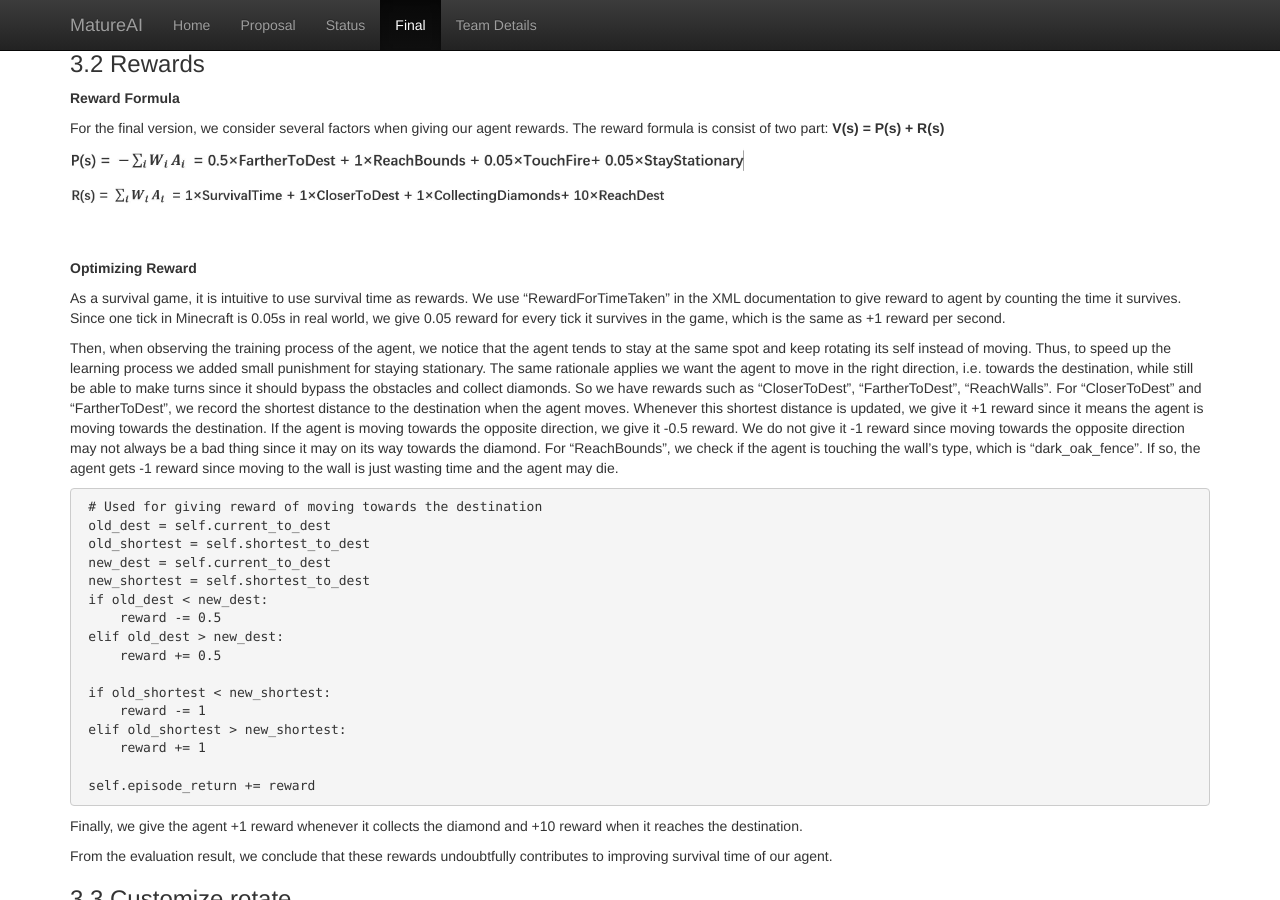
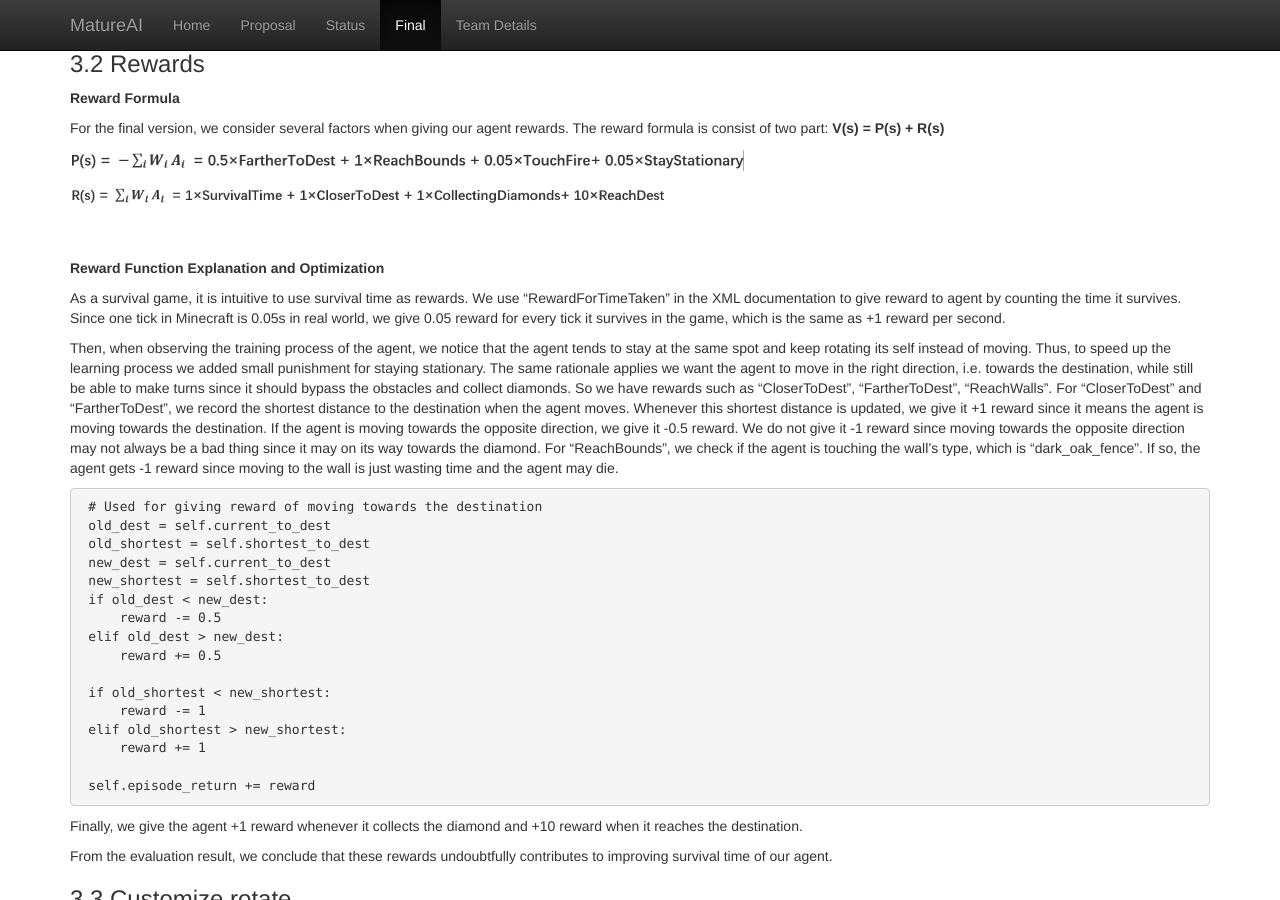
Before and after one commit to LeoLuo0320/MatureAI, a Jekyll site: the page built from docs/final.md, in a window 1280 px wide and 900 px high, scrolled down 3679 px. Built offline with Jekyll 4.4.1, drawn with Linux system fonts in a browser that asks for light colours.

Commit message:
Update final.md

```diff
--- a/docs/final.md
+++ b/docs/final.md
@@ -126,7 +126,7 @@ For the final version, we consider several factors when giving our agent rewards
 <img src="img/equation2.jpg" alt="img" style="zoom: 33%;" />
 
 <br/><br/>
-**Optimizing Reward**
+**Reward Function Explanation and Optimization**
 
 As a survival game, it is intuitive to use survival time as rewards. We use “RewardForTimeTaken” in the XML documentation to give reward to agent by counting the time it survives. Since one tick in Minecraft is 0.05s in real world, we give 0.05 reward for every tick it survives in the game, which is the same as +1 reward per second.
 
```
